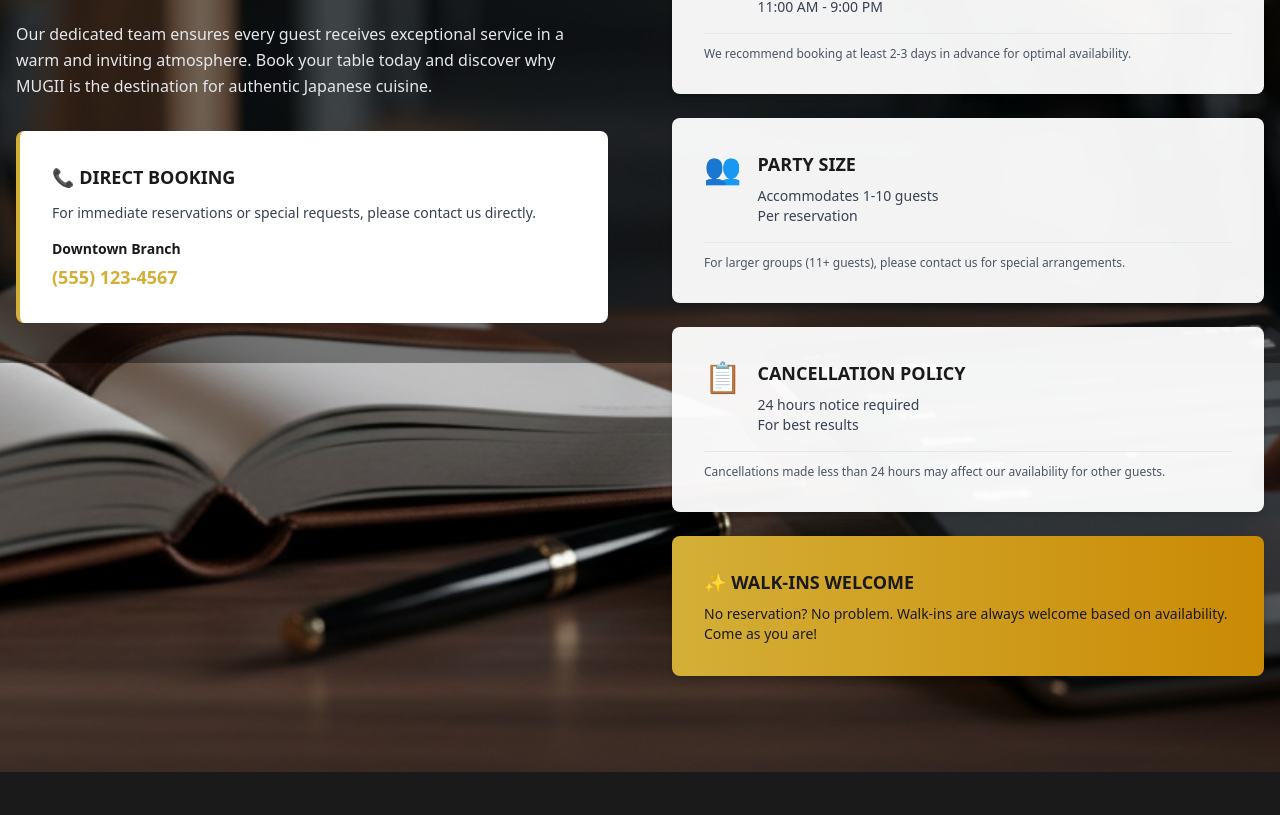
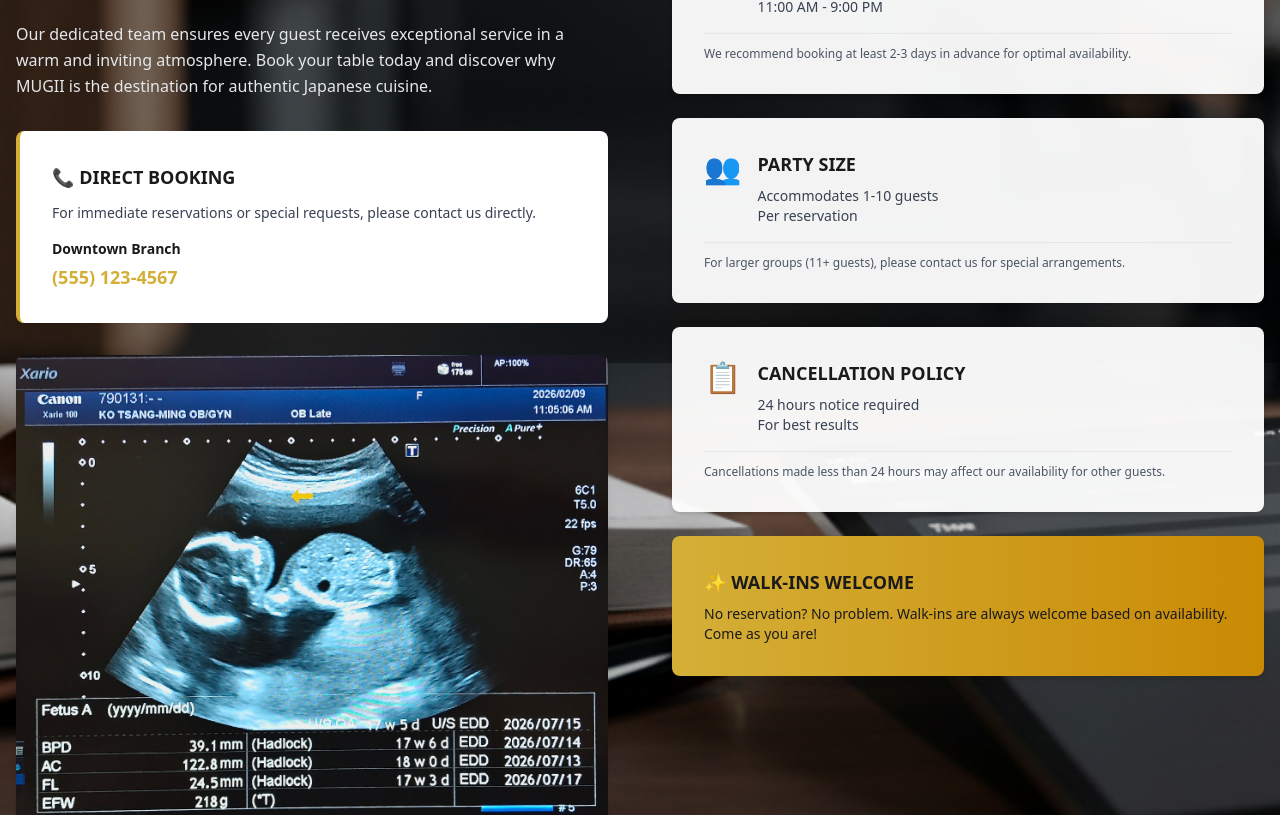
Before and after one commit to ScottLiou1984/website, a Next.js app: page /booking in a window 1280 px wide. Shown: the part 437-1252 px from the top of the page. Built offline with nearby package versions, Linux system fonts and the light colour scheme.

Commit message:
Add baby.jpg back to booking page left section

```diff
--- a/src/app/booking/page.tsx
+++ b/src/app/booking/page.tsx
@@ -1,5 +1,6 @@
 import Navigation from '@/components/Navigation'
 import Footer from '@/components/Footer'
+import Image from 'next/image'
 
 export default function Booking() {
   return (
@@ -27,7 +28,7 @@ export default function Booking() {
               </div>
 
               {/* Call to Action */}
-              <div className="bg-white border-l-4 border-secondary p-8 rounded-lg shadow-sm">
+              <div className="bg-white border-l-4 border-secondary p-8 rounded-lg shadow-sm mb-8">
                 <h3 className="text-primary font-bold text-lg mb-3">📞 DIRECT BOOKING</h3>
                 <p className="text-gray-700 mb-4 text-sm">
                   For immediate reservations or special requests, please contact us directly.
@@ -38,6 +39,17 @@ export default function Booking() {
                     <p className="text-lg text-secondary font-bold">(555) 123-4567</p>
                   </div>
                 </div>
+              </div>
+
+              {/* Baby Ultrasound Image */}
+              <div className="rounded-lg overflow-hidden shadow-lg">
+                <Image
+                  src="/images/baby.jpg"
+                  alt="Ultrasound"
+                  width={400}
+                  height={500}
+                  className="w-full h-auto"
+                />
               </div>
             </div>
 
```
